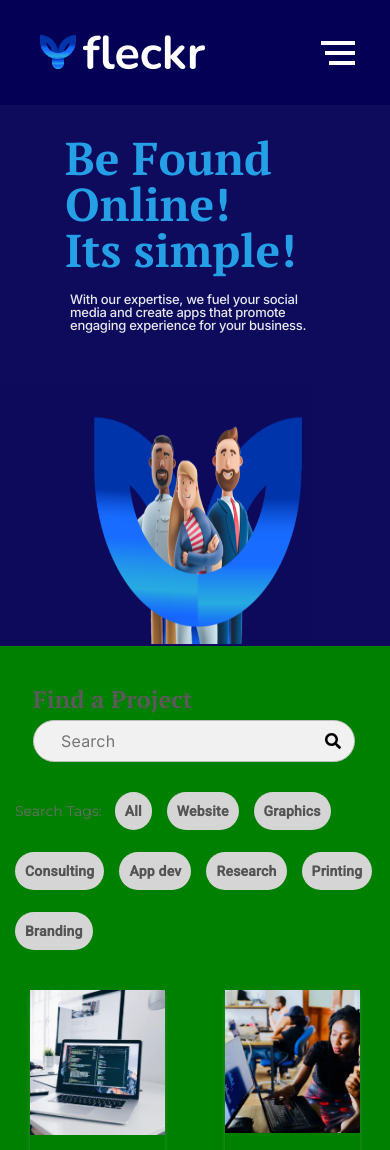
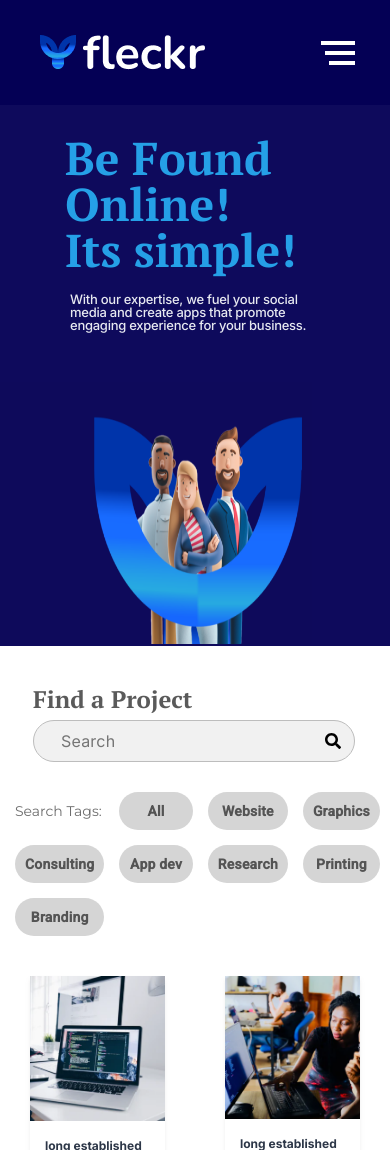
Before and after one commit to georgebsmith-tech/brandre-client, a Next.js app: page /projects in a window 390 px wide. Shown: the top 1150 px of the page. Built offline with nearby package versions, Linux system fonts and the light colour scheme.

Commit message:
i should be

```diff
--- a/src/styles/globals.css
+++ b/src/styles/globals.css
@@ -703,7 +703,7 @@ footer hr{
 }
 .tagdiv{
   display: flex;
-  flex-wrap: wrap;
+  /* flex-wrap: wrap; */
   margin-left: 185px;
   column-gap: 25px;
   margin-bottom: 40px;
@@ -2494,11 +2494,13 @@ grid-template-columns: repeat(7,1fr);
 
 }
 .tagdiv{
-  /* display: grid; */
+  display: grid;
+  grid-template-columns: repeat(4, 1fr);
   margin-left: 15px;
   column-gap: 15px;
-  row-gap: 22px;
+  row-gap: 15px;
   margin-bottom: 40px;
+  margin-right: 10px;
 }
 .tagdiv>p{
   margin-right: -2px;
@@ -2542,10 +2544,11 @@ grid-template-columns: repeat(7,1fr);
 .showcontainer{
   margin: 0;
   padding: 0;
-  background: yellow;
+  /* background: yellow; */
 }
 .windowclose{
   /* display: none; */
+  right: -8%;
 }
 .projectdiv .arrow{
   /* background: #040055; */
@@ -2564,7 +2567,7 @@ grid-template-columns: repeat(7,1fr);
   /* display: none; */
 }
 .relative{
-  background-color: green;
+  /* background-color: green; */
 }
 .projsample1{
   display: violet;
@@ -2589,7 +2592,7 @@ grid-template-columns: repeat(7,1fr);
 }
 .groupsample{
   top: 100px;
-  background: blue;
+  /* background: blue; */
   grid-template-columns: repeat(2, 1fr);
 }
 
```
